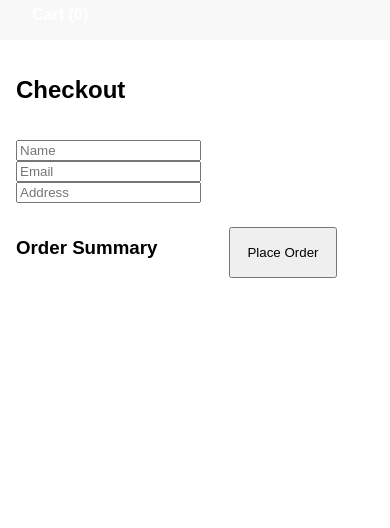
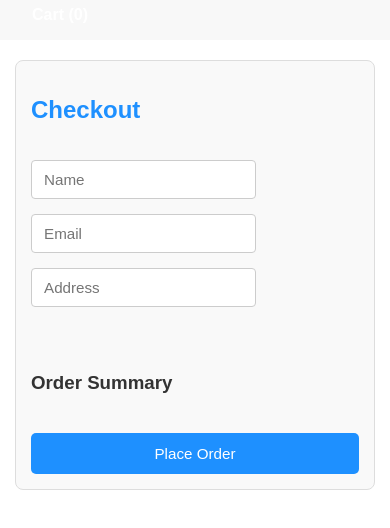
Before and after one commit to KhushbuKumari21/ShoppyGlobe-E-commerce-Application-, a React (Vite) app: page /checkout in a window 390 px wide. Shown: the part 126-654 px from the top of the page. Built offline with nearby package versions, Linux system fonts and the light colour scheme.

Commit message:
style: add responsive CSS styling to Checkout component

```diff
--- /dev/null
+++ b/src/components/Checkout.css
@@ -0,0 +1,88 @@
+/* Checkout page styling */
+.checkout {
+  max-width: 700px;
+  margin: 40px auto;
+  padding: 20px;
+  border: 1px solid #ddd;
+  border-radius: 8px;
+  background-color: #f9f9f9;
+}
+
+.checkout h2 {
+  text-align: center;
+  margin-bottom: 20px;
+  color: #1e90ff;
+}
+
+.checkout form {
+  display: flex;
+  flex-direction: column;
+  gap: 15px;
+  margin-bottom: 30px;
+}
+
+.checkout form input {
+  padding: 10px 12px;
+  font-size: 1rem;
+  border: 1px solid #ccc;
+  border-radius: 4px;
+  outline: none;
+  transition: border-color 0.3s;
+}
+
+.checkout form input:focus {
+  border-color: #1e90ff;
+}
+
+.checkout h3 {
+  margin-bottom: 15px;
+  color: #333;
+}
+
+.checkout ul {
+  list-style-type: none;
+  padding-left: 0;
+  margin-bottom: 20px;
+}
+
+.checkout ul li {
+  padding: 8px 0;
+  border-bottom: 1px solid #eee;
+  font-size: 1rem;
+}
+
+.checkout button {
+  padding: 12px 20px;
+  font-size: 1rem;
+  background-color: #1e90ff;
+  color: white;
+  border: none;
+  border-radius: 5px;
+  cursor: pointer;
+  width: 100%;
+  transition: background-color 0.3s;
+}
+
+.checkout button:hover {
+  background-color: #0b66c3;
+}
+
+/* Responsive for smaller screens */
+@media (max-width: 600px) {
+  .checkout {
+    margin: 20px 15px;
+    padding: 15px;
+  }
+
+  .checkout form input {
+    font-size: 0.95rem;
+  }
+
+  .checkout ul li {
+    font-size: 0.95rem;
+  }
+
+  .checkout button {
+    font-size: 0.95rem;
+  }
+}
--- a/src/components/Checkout.jsx
+++ b/src/components/Checkout.jsx
@@ -1,6 +1,7 @@
 import { useSelector, useDispatch } from "react-redux";
 import { clearCart } from "../redux/cartSlice";
 import { useNavigate } from "react-router-dom";
+import "./Checkout.css"; // Import CSS
 
 // Checkout page
 const Checkout = () => {
```
